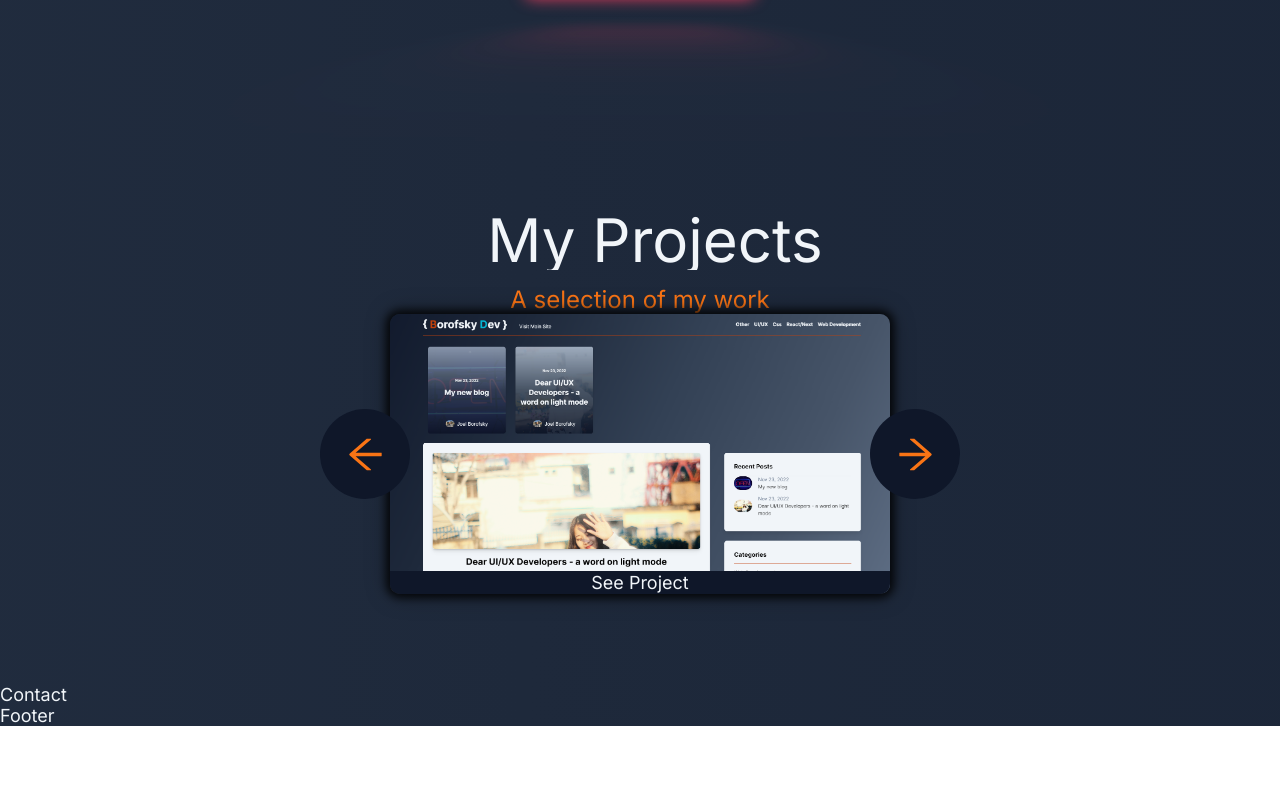
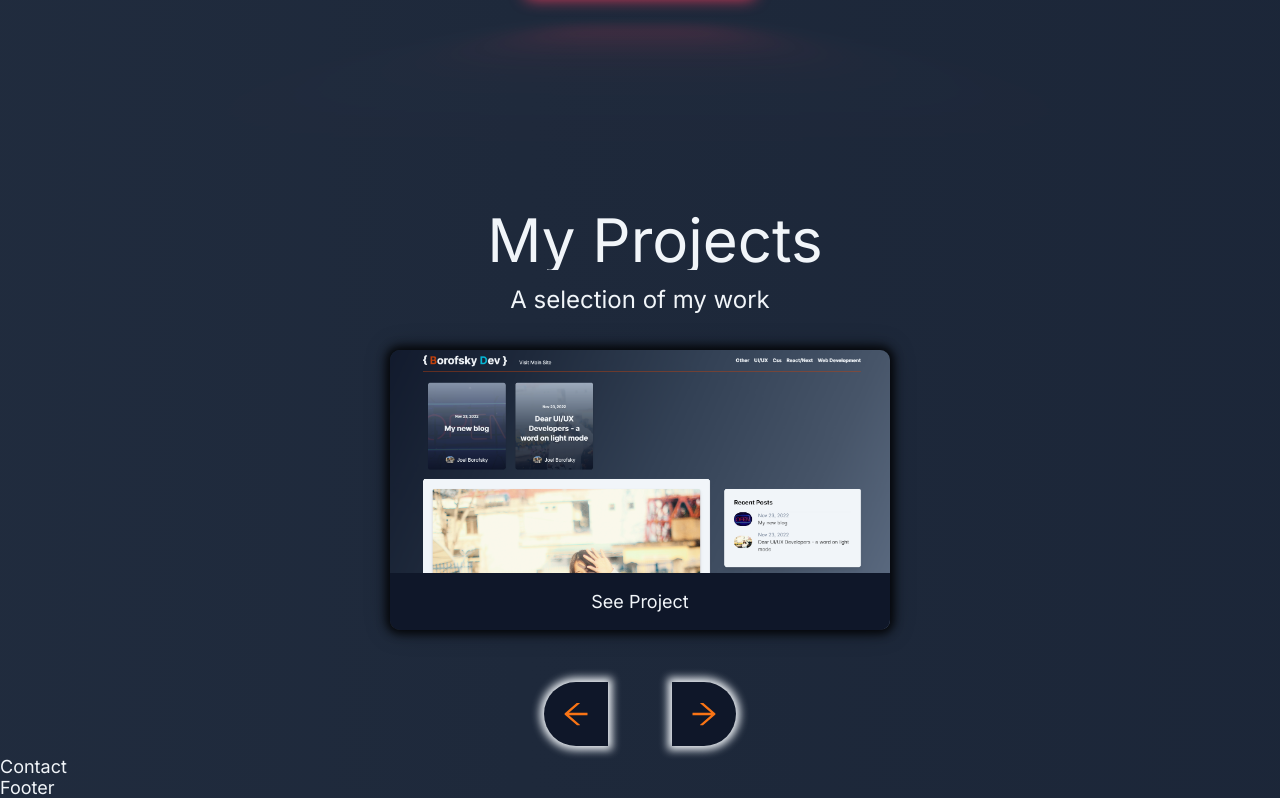
Before and after one commit to BorofskyDev/dark-light-theme-profile, a React (Vite) app: page / in a window 1280 px wide. Shown: the part 2212-3010 px from the top of the page. Before the commit the page ends 2938 px from the top, so only its background shows below. Built offline with nearby package versions, Linux system fonts and the light colour scheme.

Commit message:
finished style on projects

```diff
--- a/src/components/util/Modal.jsx
+++ b/src/components/util/Modal.jsx
@@ -1,4 +1,4 @@
-import React from 'react'
+import { SlClose} from 'react-icons/sl'
 import ModalContent from './ModalContent'
 
 function Modal(props) {
@@ -10,7 +10,7 @@ function Modal(props) {
       <div className='Modal-container__modal'>
         <div className='Modal-container__modal--title'><ModalContent slides={slides} currentIndex={currentIndex}  /></div>
         <div className='Modal-container__modal--close' onClick={action}>
-          X
+          <SlClose className='Modal-container__modal--icon' />
         </div>
       </div>
     </div>
--- a/src/components/util/Slider.jsx
+++ b/src/components/util/Slider.jsx
@@ -28,12 +28,6 @@ function Slider({ slides }) {
 
   return (
     <div className='Projects__slider'>
-      <div className='Projects__arrow right' onClick={goToPrevious}>
-        <AiOutlineArrowLeft />
-      </div>
-      <div className='Projects__arrow left' onClick={goToNext}>
-        <AiOutlineArrowRight />
-      </div>
       <div className='Projects__slides' style={slideStyle}>
         <button className='Projects__slides--modal-btn' onClick={openModal}>
           See Project
@@ -46,6 +40,20 @@ function Slider({ slides }) {
           action={openModal}
         />
       </div>
+      <div className='Projects__arrow-container'>
+        <div
+          className='Projects__arrow-container--arrow right'
+          onClick={goToPrevious}
+        >
+          <AiOutlineArrowLeft />
+        </div>
+        <div
+          className='Projects__arrow-container--arrow left'
+          onClick={goToNext}
+        >
+          <AiOutlineArrowRight />
+        </div>
+      </div>
     </div>
   )
 }
--- a/src/scss/globals/_components.scss
+++ b/src/scss/globals/_components.scss
@@ -18,7 +18,7 @@
 
 .section__subtitle {
   text-align: center;
-  margin-bottom: 1.5em;
+  margin-bottom: 2em;
 
   &--intro,
   &--about {
@@ -29,7 +29,7 @@
   }
 
   &--work {
-    color: hsl(var(--clr-primary));
+    margin: 1.5em auto;
     font-weight: var(--fw-bold);
   }
 }
--- a/src/scss/globals/_media.scss
+++ b/src/scss/globals/_media.scss
@@ -37,6 +37,8 @@
     padding-right: calc(200px + 4em);
     margin: 0;
   }
+
+
 }
 
 @media (min-width: 70em) {
--- /dev/null
+++ b/src/scss/sections/_card.scss
@@ -0,0 +1,48 @@
+.Card {
+    display: flex;
+    flex-direction: column;
+    align-items: center;
+    justify-content: center;
+    padding: 2em;
+
+    &__img {
+        max-width: 60%;
+        height: 100%;
+    }
+
+    &__container {
+        display: flex;
+        flex-direction: column;
+        align-items: center;
+        justify-content: center;
+        gap: 2em;
+    }
+
+    &__header {
+        width: 100%;
+        display: flex;
+        align-items: center;
+        justify-content: space-evenly;
+        margin-top: 2em;
+    }
+
+    &__link {
+        color: hsl(var(--txt-primary));
+        font-size: var(--fs-body);
+
+        &:hover,
+        &:focus {
+            color: hsl(var(--clr-primary));
+        }
+    }
+
+    &__desc {
+        border: 1px solid hsl(var(--bg-primary));
+        padding: 3em;
+        text-align: justify;
+        background-color: hsl(var(--bg-primary) / 0.8 );
+        box-shadow: 0 0 8px 3px hsl(var(--txt-primary)) inset;
+        border-radius: 2em;
+        line-height: 1.7;
+    }
+}
--- a/src/scss/sections/_index.scss
+++ b/src/scss/sections/_index.scss
@@ -6,3 +6,4 @@
 @forward 'projects';
 @forward 'stack';
 @forward 'modal-container';
+@forward 'card';
--- a/src/scss/sections/_modal-container.scss
+++ b/src/scss/sections/_modal-container.scss
@@ -22,8 +22,12 @@
     width: 90%;
     height: 90%;
     z-index: 100;
-    background-color: hsl(var(--bg-primary) / 0.7);
+    background-color: hsl(var(--bg-primary) / 0.4);
     backdrop-filter: blur(1em);
+    border: 1px solid hsl(var(--bg-primary) / 0.7);
+    border-radius: 2em;
+    box-shadow: 0 0 10px 5px rgba(0, 0, 0, 0.8),
+      0 0 25px 3px hsl(var(--txt-primary));
     position: relative;
 
     &--close {
@@ -31,10 +35,22 @@
       top: 10px;
       right: 10px;
       background-size: contain;
-      width: 30px;
-      height: 30px;
-      font-size: 3rem;
+      width: 2em;
+      height: 3em;
+      font-size: 4rem;
       cursor: pointer;
+    }
+
+    &--icon {
+      color: hsl(var(--clr-primary));
+      background-color: hsl(var(--bg-primary) / 0.7);
+      border-radius: 50%;
+      box-shadow: 0 0 10px 2px rgba(0, 0, 0, 0.8);
+
+      &:hover,
+      &:focus {
+        color: hsl(var(--clr-secondary))
+      }
     }
   }
 }
--- a/src/scss/sections/_projects.scss
+++ b/src/scss/sections/_projects.scss
@@ -1,8 +1,8 @@
 .Projects {
   &__container {
-    width: 500px;
+    max-width: 500px;
     height: 280px;
-    margin: 0 auto;
+    margin: 2em auto;
     border-radius: 2em;
   }
   &__slider {
@@ -10,18 +10,23 @@
     position: relative;
   }
 
-  &__arrow {
+  &__arrow-container {
+    width: 100%;
+    display: grid;
+    place-items: center;
+
+    &--arrow {
       position: absolute;
       display: grid;
       place-items: center;
-    top: 50%;
+      top: 130%;
       transform: translate(0, -50%);
-    font-size: 2.8125rem;
+      font-size: 2rem;
       color: hsl(var(--clr-primary));
       z-index: 1;
       padding: 0.5em;
       background-color: hsl(var(--bg-primary));
-    border-radius: 50%;
+      box-shadow: 0 0 8px 4px hsl(var(--txt-primary));
       cursor: pointer;
       transition: all 500ms linear;
 
@@ -29,6 +34,9 @@
       &:focus {
         background-color: hsl(var(--clr-secondary));
         color: hsl(var(--text-primary));
+        box-shadow: 0 0 24px 8px hsl(var(--txt-primary)),
+          0 0 32px 0 hsl(var(--clr-primary));
+      }
     }
   }
 
@@ -40,12 +48,14 @@
     background-size: cover;
     box-shadow: 0 0 8px 4px rgba(0, 0, 0, 0.8), 0 0 25px rgba(0, 0, 0, 0.4);
     position: relative;
+    transition: all 500ms linear;
 
     &--modal-btn {
       position: absolute;
       bottom: 0;
       width: 100%;
       margin: 0 auto;
+      padding: 1em 0;
       border-radius: 0 0 10px 10px;
       border: none;
       background-color: hsl(var(--bg-primary));
@@ -60,22 +70,13 @@
     }
   }
 
-  &__dots-container {
-    display: flex;
-    justify-content: center;
-
-    &--style {
-      margin: 6px 12px;
-      cursor: pointer;
-      font-size: 20px;
-    }
-  }
-
   .left {
-    left: 30rem;
+    border-radius: 0 2em 2em 0;
+    margin-left: 4em;
   }
 
   .right {
-    right: 30rem;
+    border-radius: 2em 0 0 2em;
+    margin-right: 4em;
   }
 }
```
Lines whose indentation alone changed are shown as unchanged.
